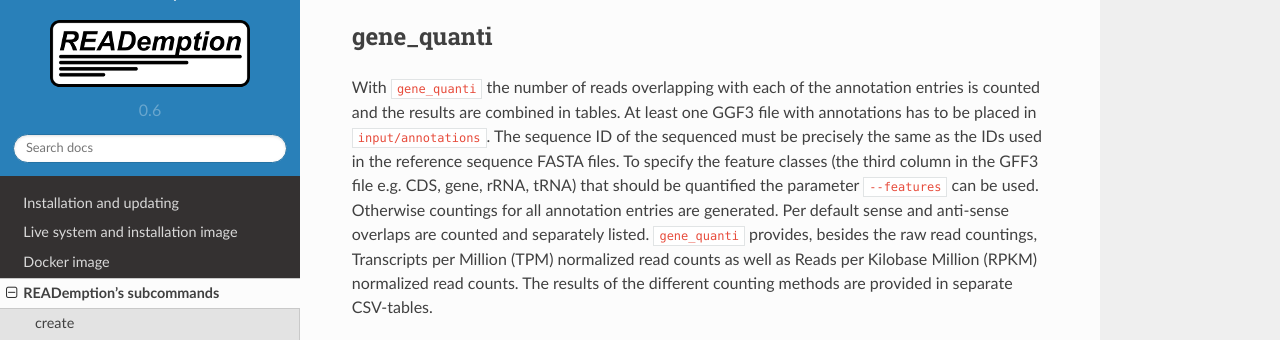
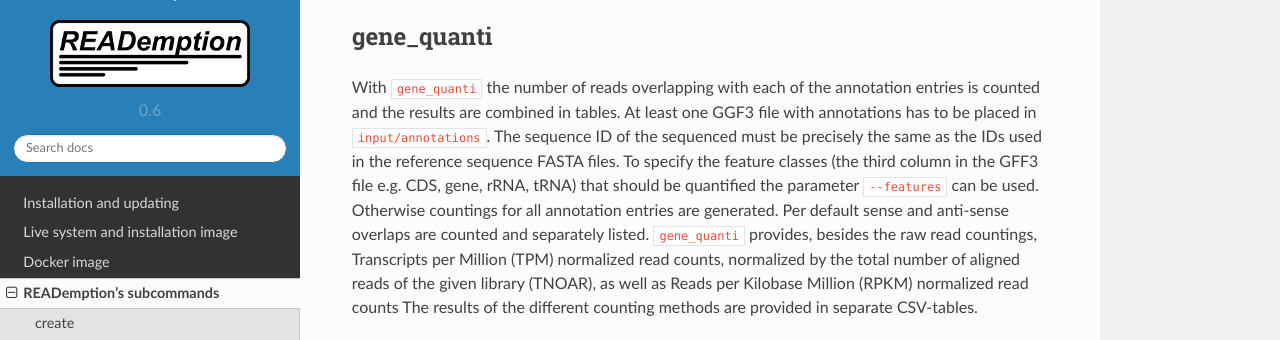
Before and after one commit to foerstner-lab/READemption, a Sphinx documentation site: the page built from docs/source/subcommands.rst, in a window 1280 px wide and 900 px high, scrolled down 1620 px, cut to the strip 33-373 px from the top of the window. Built offline with Sphinx 7.4.7 and the Read the Docs theme 2.0.0, drawn with Linux system fonts in a browser that asks for light colours.

Commit message:
Added TNOAR normalization to gene quanti subcommand docu

```diff
--- a/docs/source/subcommands.rst
+++ b/docs/source/subcommands.rst
@@ -105,8 +105,9 @@ file e.g. CDS, gene, rRNA, tRNA) that should be quantified the
 parameter ``--features`` can be used. Otherwise countings for all
 annotation entries are generated. Per default sense and anti-sense
 overlaps are counted and separately listed. ``gene_quanti`` provides, besides the
-raw read countings, Transcripts per Million (TPM) normalized read counts
-as well as Reads per Kilobase Million (RPKM) normalized read counts.
+raw read countings, Transcripts per Million (TPM) normalized read counts,
+normalized by the total number of aligned reads of the given library (TNOAR),
+as well as Reads per Kilobase Million (RPKM) normalized read counts
 The results of the different counting methods are provided in separate CSV-tables.
 
 .. argparse::
```
